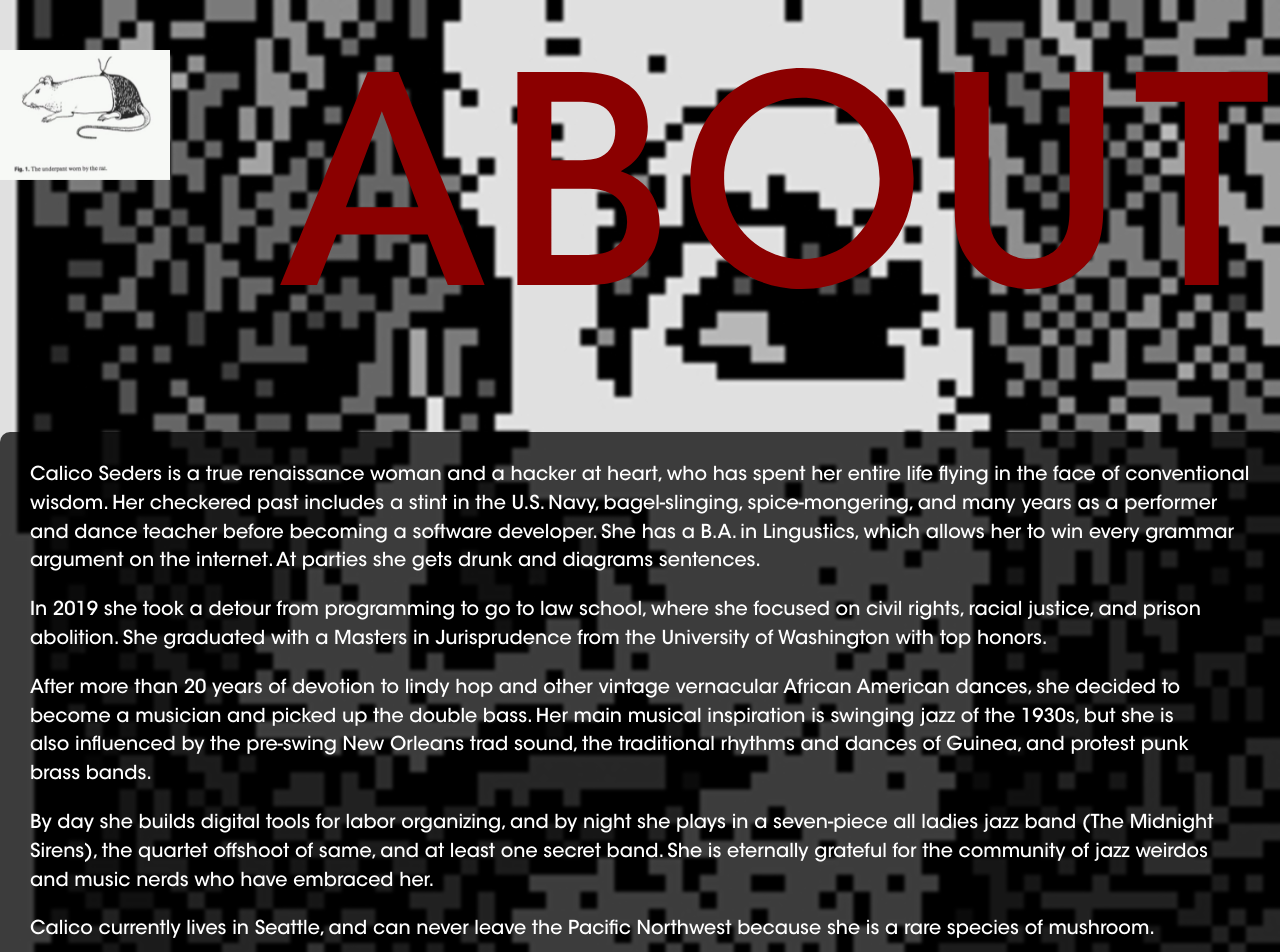
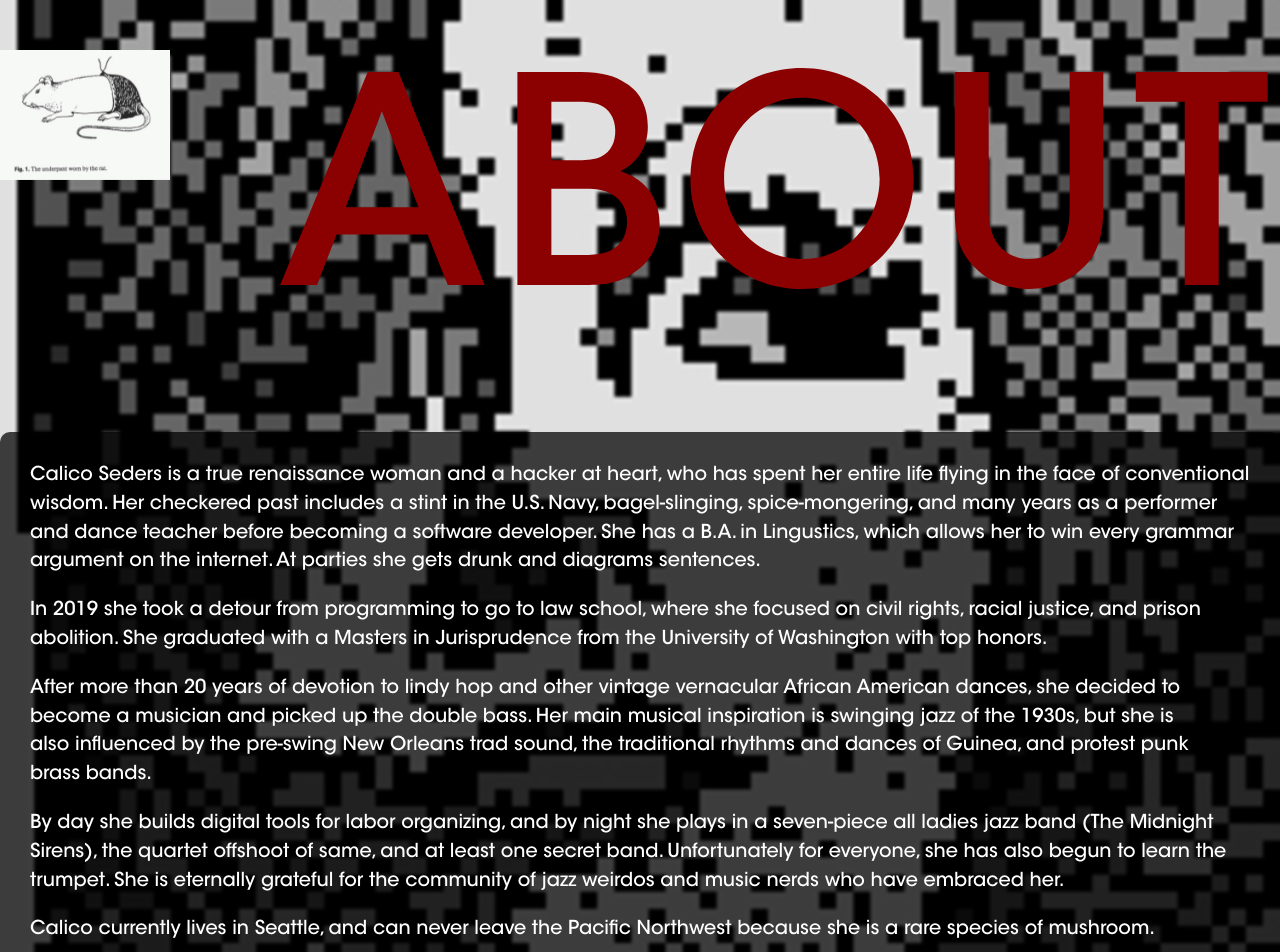
Before and after one commit to kalikokalikova/lightspeed, a React (Vite) app: page /about in a window 1280 px wide. Shown: the top 952 px of the page. Built offline with nearby package versions, Linux system fonts and the light colour scheme; a web font is replaced by a local one.

Commit message:
the trumpet

```diff
--- a/src/components/pages/About.jsx
+++ b/src/components/pages/About.jsx
@@ -24,11 +24,7 @@ export default function About() {
   return (
     <>
       <Box sx={backgroundStyle}>
-        <Typography
-            className="main-header"
-          >
-            About
-          </Typography>
+        <Typography className="main-header">About</Typography>
         <NavDrawer />
         <Box
           sx={{
@@ -48,11 +44,12 @@ export default function About() {
             internet. At parties she gets drunk and diagrams sentences.
           </Typography>
 
-            <Typography sx={paragraphStyle}>In 2019
-            she took a detour from programming to go to law school, where she
-            focused on civil rights, racial justice, and prison abolition. She
-            graduated with a Masters in Jurisprudence from the University of
-            Washington with top honors.</Typography>
+          <Typography sx={paragraphStyle}>
+            In 2019 she took a detour from programming to go to law school,
+            where she focused on civil rights, racial justice, and prison
+            abolition. She graduated with a Masters in Jurisprudence from the
+            University of Washington with top honors.
+          </Typography>
 
           <Typography sx={paragraphStyle}>
             After more than 20 years of devotion to lindy hop and other vintage
@@ -64,11 +61,12 @@ export default function About() {
           </Typography>
 
           <Typography sx={paragraphStyle}>
-            By day she builds digital
-            tools for labor organizing, and by night she plays in a seven-piece
-            all ladies jazz band (The Midnight Sirens), the quartet offshoot of
-            same, and at least one secret band. She is eternally grateful for
-            the community of jazz weirdos and music nerds who have embraced her.
+            By day she builds digital tools for labor organizing, and by night
+            she plays in a seven-piece all ladies jazz band (The Midnight
+            Sirens), the quartet offshoot of same, and at least one secret band.
+            Unfortunately for everyone, she has also begun to learn the trumpet.
+            She is eternally grateful for the community of jazz weirdos and
+            music nerds who have embraced her.
           </Typography>
 
           <Typography sx={paragraphStyle}>
```
